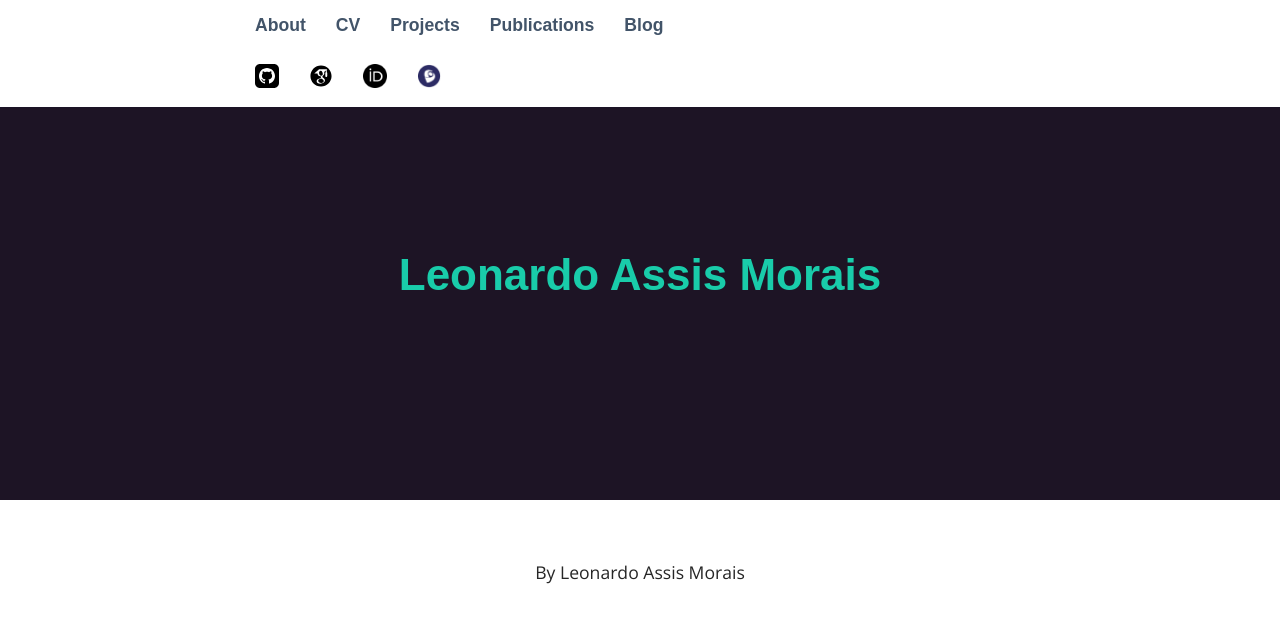
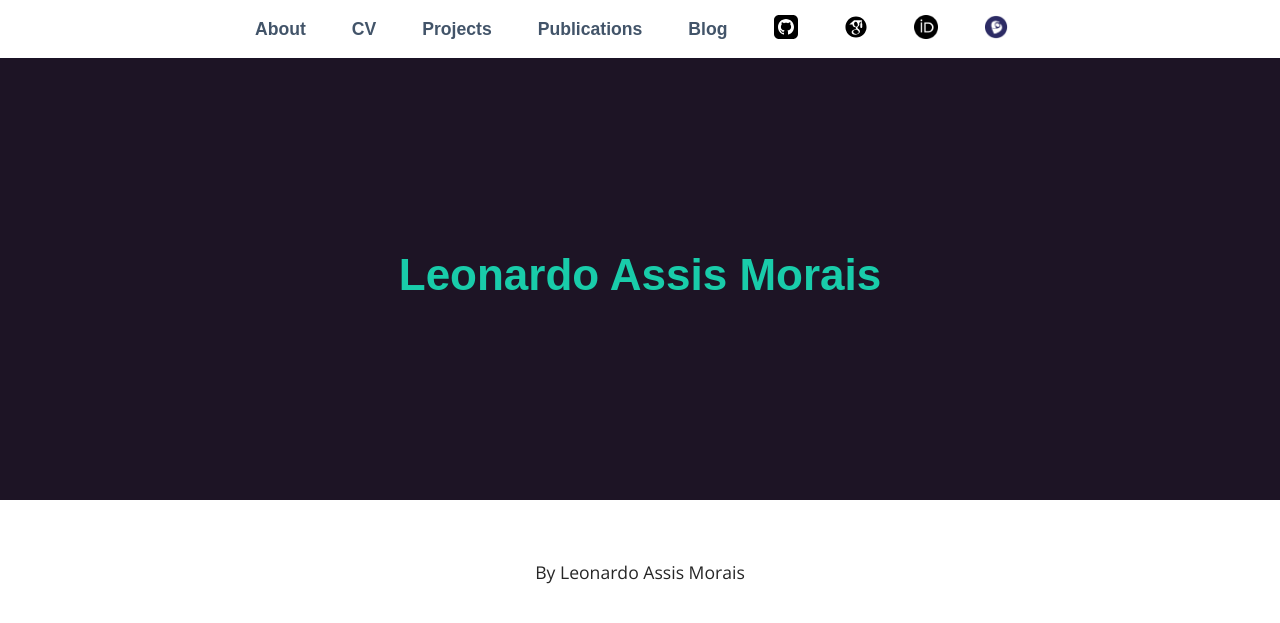
Before and after one commit to Leo-am/Leo-am.github.io, a Jekyll site: the page built from index.html, in a window 1280 px wide. Shown: the top 623 px of the page. Built offline with Jekyll 4.4.1, drawn with Linux system fonts in a browser that asks for light colours; some web fonts are replaced.

Commit message:
fix icons and buttons in the same line

```diff
--- a/_sass/_layout.scss
+++ b/_sass/_layout.scss
@@ -71,16 +71,20 @@ aside {
 	border-bottom: 1px solid lighten($light, 30%);
 	box-shadow: 0px 1px 1px RGBA(4, 25, 54, .1);
 	nav {
-		float: left;
+			display: flex;
+  			justify-content: space-between;
+			align-items: center;
+			flex-wrap: wrap;
 			max-width: 800px;
 			margin: 0 auto;
 		ul {
-			margin: 0;
+			display: flex;
     		padding: 0;
     		list-style: none;
+    		margin: 0;
 			li {
-				float: left;
 				position: relative;
+				margin-right: 1rem; // add spacing between items
 				a {
 					text-decoration: none;
 					display: block;
```
Lines whose indentation alone changed are shown as unchanged.
